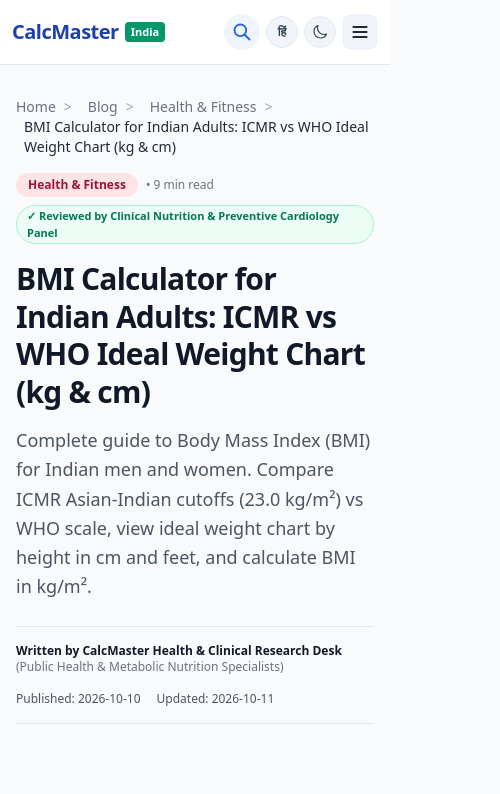
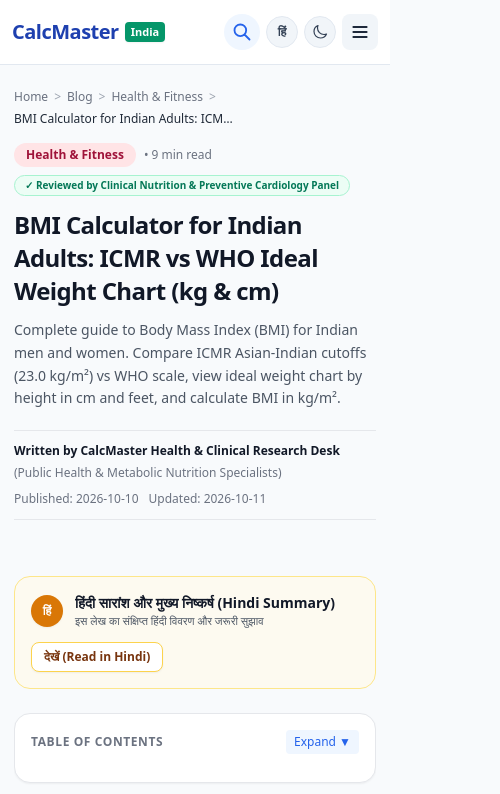
Before and after one commit to rohitstudy70-arch/calculator, a Next.js app: page /blog/bmi-chart-for-indians-icmr-guidelines in a window 390 px wide. Shown: the top 794 px of the page, 500 px wide, since content can reach past the window. Built offline with nearby package versions, Linux system fonts and the light colour scheme.

Commit message:
fix(responsive): make blog article pages, markdown tables, TOC, and embeds fully responsive

```diff
--- a/src/app/blog/[slug]/page.tsx
+++ b/src/app/blog/[slug]/page.tsx
@@ -127,7 +127,7 @@
       : null;
 
   return (
-    <div className="container mx-auto px-4 py-8 max-w-7xl">
+    <div className="container mx-auto px-3.5 sm:px-6 lg:px-8 py-6 sm:py-10 max-w-7xl overflow-hidden sm:overflow-visible">
       <script type="application/ld+json" dangerouslySetInnerHTML={{ __html: JSON.stringify(articleSchema) }} />
       <script type="application/ld+json" dangerouslySetInnerHTML={{ __html: JSON.stringify(breadcrumbSchema) }} />
       {faqSchema && (
@@ -137,8 +137,8 @@
       <Breadcrumb items={breadcrumbs} />
 
       {/* Article Header */}
-      <header className="mb-10 max-w-4xl">
-        <div className="flex flex-wrap items-center gap-2 mb-4">
+      <header className="mb-8 sm:mb-10 max-w-4xl">
+        <div className="flex flex-wrap items-center gap-2 mb-3 sm:mb-4">
           <Link
             href={`/blog/${post.category}`}
             className={`text-xs font-bold px-3 py-1 rounded-full ${categoryMeta?.badgeColor || 'bg-gray-100'}`}
@@ -149,47 +149,55 @@
             • {post.readingTime}
           </span>
           {post.reviewedBy && (
-            <span className="text-[11px] font-semibold px-2.5 py-0.5 rounded-full bg-emerald-50 dark:bg-emerald-950/40 text-emerald-700 dark:text-emerald-300 border border-emerald-200 dark:border-emerald-800">
+            <span className="text-[10px] sm:text-[11px] font-semibold px-2.5 py-0.5 rounded-full bg-emerald-50 dark:bg-emerald-950/40 text-emerald-700 dark:text-emerald-300 border border-emerald-200 dark:border-emerald-800 break-words">
               ✓ Reviewed by {post.reviewedBy}
             </span>
           )}
         </div>
 
-        <h1 className="text-3xl sm:text-4xl lg:text-5xl font-extrabold text-gray-900 dark:text-white tracking-tight leading-tight mb-4">
+        <h1 className="text-2xl sm:text-3xl md:text-4xl lg:text-5xl font-extrabold text-gray-900 dark:text-white tracking-tight leading-snug sm:leading-tight mb-3 sm:mb-4 break-words">
           {post.title}
         </h1>
 
-        <p className="text-lg text-gray-600 dark:text-gray-300 leading-relaxed mb-6">
+        <p className="text-sm sm:text-base md:text-lg text-gray-600 dark:text-gray-300 leading-relaxed mb-5 sm:mb-6">
           {post.description}
         </p>
 
         {/* Author / Date Bar */}
-        <div className="flex flex-wrap items-center justify-between gap-4 py-4 border-y border-gray-200 dark:border-gray-700 text-xs text-gray-600 dark:text-gray-400">
-          <div>
-            <span className="font-bold text-gray-900 dark:text-white block sm:inline mr-2">
+        <div className="flex flex-col sm:flex-row sm:items-center justify-between gap-2.5 sm:gap-4 py-3 sm:py-4 border-y border-gray-200 dark:border-gray-700 text-xs text-gray-600 dark:text-gray-400">
+          <div className="flex flex-wrap items-center gap-1.5">
+            <span className="font-bold text-gray-900 dark:text-white">
               Written by {post.author}
             </span>
             {post.authorRole && (
               <span className="text-gray-500 dark:text-gray-400">({post.authorRole})</span>
             )}
           </div>
-          <div className="flex items-center gap-4">
+          <div className="flex flex-wrap items-center gap-2.5 sm:gap-4 text-gray-500 dark:text-gray-400">
             <span>Published: {post.publishedAt}</span>
+            <span className="hidden sm:inline" aria-hidden="true">•</span>
             <span>Updated: {post.updatedAt}</span>
           </div>
         </div>
       </header>
 
       {/* Main Grid: Article Content + Sticky Sidebar */}
-      <div className="grid grid-cols-1 lg:grid-cols-12 gap-12">
+      <div className="grid grid-cols-1 lg:grid-cols-12 gap-8 lg:gap-12 items-start">
         {/* Left Column: Article Body */}
-        <article className="lg:col-span-8 flex flex-col">
+        <article className="lg:col-span-8 flex flex-col min-w-0 w-full overflow-hidden sm:overflow-visible">
           {/* Hindi Summary Accordion */}
           {post.hindiSummary && <BilingualSection data={post.hindiSummary} />}
 
+          {/* Mobile Table of Contents (shown only on screens < lg) */}
+          {post.toc && post.toc.length > 0 && (
+            <div className="lg:hidden not-prose mb-6 sm:mb-8">
+              <TableOfContents items={post.toc} />
+            </div>
+          )}
+
           {/* Rendered Markdown Content */}
           <div
-            className="prose prose-blue dark:prose-invert max-w-none text-gray-800 dark:text-gray-200 prose-headings:font-bold prose-headings:text-gray-900 dark:prose-headings:text-white prose-a:text-blue-600 dark:prose-a:text-blue-400 prose-table:text-sm prose-th:bg-gray-100 dark:prose-th:bg-gray-800 prose-th:p-3 prose-td:p-3"
+            className="prose prose-blue dark:prose-invert max-w-none text-gray-800 dark:text-gray-200 break-words prose-headings:font-bold prose-headings:text-gray-900 dark:prose-headings:text-white prose-a:text-blue-600 dark:prose-a:text-blue-400 prose-table:text-xs sm:prose-table:text-sm prose-th:bg-gray-100 dark:prose-th:bg-gray-800 prose-th:p-2.5 sm:prose-th:p-3 prose-td:p-2.5 sm:prose-td:p-3 prose-img:rounded-xl prose-img:mx-auto"
             dangerouslySetInnerHTML={{ __html: post.htmlContent }}
           />
 
@@ -202,14 +210,14 @@
           )}
 
           {/* Ad Slot */}
-          <div className="my-10">
+          <div className="my-8 sm:my-10">
             <AdSlot id={`blog-ad-${post.slug}`} height={90} className="rounded-2xl overflow-hidden" />
           </div>
 
           {/* FAQs Section */}
           {post.faqs && post.faqs.length > 0 && (
-            <section className="not-prose my-12">
-              <h2 className="text-2xl font-bold text-gray-900 dark:text-white mb-6">
+            <section className="not-prose my-8 sm:my-12">
+              <h2 className="text-xl sm:text-2xl font-bold text-gray-900 dark:text-white mb-4 sm:mb-6">
                 Frequently Asked Questions
               </h2>
               <FAQ items={post.faqs} />
@@ -218,7 +226,7 @@
 
           {/* Official Sources Cited */}
           {post.sources && post.sources.length > 0 && (
-            <section className="not-prose my-8 p-6 bg-gray-50 dark:bg-gray-800/50 rounded-2xl border border-gray-200 dark:border-gray-700">
+            <section className="not-prose my-6 sm:my-8 p-4 sm:p-6 bg-gray-50 dark:bg-gray-800/50 rounded-2xl border border-gray-200 dark:border-gray-700">
               <h3 className="text-xs font-bold text-gray-500 uppercase tracking-wider mb-3">
                 Official Sources & References Cited
               </h3>
@@ -234,22 +242,24 @@
           )}
 
           {/* Disclaimer Note */}
-          <div className="not-prose p-4 rounded-xl bg-amber-50/60 dark:bg-amber-950/30 border border-amber-200 dark:border-amber-900/40 text-xs text-amber-900 dark:text-amber-200">
-            <strong>Disclaimer:</strong> The calculations, tax rules, and financial examples presented in this article are for general educational purposes and do not constitute formal financial, investment, or legal advice. Always verify with official guidelines or a certified financial planner.
+          <div className="not-prose p-3.5 sm:p-4 rounded-xl bg-amber-50/60 dark:bg-amber-950/30 border border-amber-200 dark:border-amber-900/40 text-xs text-amber-900 dark:text-amber-200">
+            <strong>Disclaimer:</strong> The calculations, health metrics, and nutritional guidance presented in this article are for general educational purposes and do not constitute formal medical or dietary advice. Always consult a qualified physician or certified clinical dietitian for clinical diagnosis.
           </div>
 
           <LastUpdated date={post.updatedAt} />
         </article>
 
         {/* Right Column: Sticky Table of Contents & Related Tools */}
-        <aside className="lg:col-span-4 flex flex-col gap-6">
+        <aside className="lg:col-span-4 flex flex-col gap-6 w-full min-w-0">
           <div className="sticky top-20 flex flex-col gap-6">
-            {/* Table of Contents */}
-            <TableOfContents items={post.toc} />
+            {/* Table of Contents (Desktop only) */}
+            <div className="hidden lg:block">
+              <TableOfContents items={post.toc} />
+            </div>
 
             {/* Related Calculators Box */}
             {post.relatedCalculators && post.relatedCalculators.length > 0 && (
-              <div className="p-5 bg-white dark:bg-gray-800 rounded-2xl border border-gray-200 dark:border-gray-700 shadow-sm">
+              <div className="p-4 sm:p-5 bg-white dark:bg-gray-800 rounded-2xl border border-gray-200 dark:border-gray-700 shadow-sm">
                 <h3 className="text-xs font-bold text-gray-500 dark:text-gray-400 uppercase tracking-wider mb-4">
                   Related Calculators
                 </h3>
@@ -277,19 +287,19 @@
 
       {/* 3 Related Articles Section */}
       {relatedPosts.length > 0 && (
-        <section className="mt-20 pt-12 border-t border-gray-200 dark:border-gray-700">
-          <div className="flex justify-between items-center mb-8">
-            <h2 className="text-2xl font-bold text-gray-900 dark:text-white">
+        <section className="mt-12 sm:mt-20 pt-8 sm:pt-12 border-t border-gray-200 dark:border-gray-700">
+          <div className="flex flex-col sm:flex-row sm:items-center justify-between gap-3 mb-6 sm:mb-8">
+            <h2 className="text-xl sm:text-2xl font-bold text-gray-900 dark:text-white">
               Related Articles & Reading
             </h2>
             <Link
               href="/blog"
-              className="text-xs font-bold text-blue-600 dark:text-blue-400 hover:underline"
+              className="text-xs font-bold text-blue-600 dark:text-blue-400 hover:underline self-start sm:self-auto"
             >
               Browse All Articles →
             </Link>
           </div>
-          <div className="grid grid-cols-1 md:grid-cols-3 gap-6">
+          <div className="grid grid-cols-1 sm:grid-cols-2 md:grid-cols-3 gap-6">
             {relatedPosts.map((rPost) => (
               <BlogCard key={rPost.slug} post={rPost} />
             ))}
--- a/src/components/blog/BilingualSection.tsx
+++ b/src/components/blog/BilingualSection.tsx
@@ -13,17 +13,17 @@
   if (!data) return null;
 
   return (
-    <div className="not-prose my-8 bg-amber-50/70 dark:bg-amber-950/20 border border-amber-200 dark:border-amber-800/60 rounded-2xl p-6 transition-all">
-      <div className="flex items-center justify-between">
-        <div className="flex items-center gap-3">
-          <span className="w-8 h-8 rounded-full bg-amber-600 text-white font-bold flex items-center justify-center text-xs shadow-sm">
+    <div className="not-prose my-6 sm:my-8 bg-amber-50/70 dark:bg-amber-950/20 border border-amber-200 dark:border-amber-800/60 rounded-2xl p-4 sm:p-6 transition-all">
+      <div className="flex flex-col sm:flex-row sm:items-center justify-between gap-3">
+        <div className="flex items-center gap-3 min-w-0">
+          <span className="w-8 h-8 rounded-full bg-amber-600 text-white font-bold flex items-center justify-center text-xs shadow-sm shrink-0">
             हिं
           </span>
-          <div>
-            <h3 className="text-base font-bold text-gray-900 dark:text-white">
+          <div className="min-w-0">
+            <h3 className="text-sm sm:text-base font-bold text-gray-900 dark:text-white truncate sm:whitespace-normal">
               हिंदी सारांश और मुख्य निष्कर्ष (Hindi Summary)
             </h3>
-            <p className="text-xs text-gray-600 dark:text-gray-300">
+            <p className="text-[11px] sm:text-xs text-gray-600 dark:text-gray-300">
               इस लेख का संक्षिप्त हिंदी विवरण और जरूरी सुझाव
             </p>
           </div>
@@ -32,7 +32,7 @@
         <button
           type="button"
           onClick={() => setIsOpen(!isOpen)}
-          className="text-xs font-semibold px-3 py-1.5 rounded-lg bg-white dark:bg-gray-800 text-amber-900 dark:text-amber-300 border border-amber-300 dark:border-amber-700 shadow-sm hover:bg-amber-100 transition-colors"
+          className="self-start sm:self-center shrink-0 text-xs font-semibold px-3 py-1.5 rounded-lg bg-white dark:bg-gray-800 text-amber-900 dark:text-amber-300 border border-amber-300 dark:border-amber-700 shadow-sm hover:bg-amber-100 dark:hover:bg-gray-700 transition-colors"
         >
           {isOpen ? 'छुपाएं (Hide)' : 'देखें (Read in Hindi)'}
         </button>
--- a/src/components/blog/CalculatorEmbed.tsx
+++ b/src/components/blog/CalculatorEmbed.tsx
@@ -55,19 +55,19 @@
   }
 
   return (
-    <div className="not-prose my-10 p-6 md:p-8 bg-gradient-to-br from-blue-50/60 via-white to-slate-50 dark:from-gray-900 dark:via-gray-800 dark:to-gray-900 rounded-3xl border border-blue-200/70 dark:border-blue-900/50 shadow-md">
+    <div className="not-prose my-8 sm:my-10 p-3.5 sm:p-6 md:p-8 bg-gradient-to-br from-blue-50/60 via-white to-slate-50 dark:from-gray-900 dark:via-gray-800 dark:to-gray-900 rounded-2xl sm:rounded-3xl border border-blue-200/70 dark:border-blue-900/50 shadow-md">
       <div className="flex flex-col sm:flex-row sm:items-center justify-between gap-3 mb-6 pb-4 border-b border-gray-200 dark:border-gray-700">
         <div>
           <span className="text-[11px] font-bold uppercase tracking-wider text-blue-600 dark:text-blue-400 bg-blue-100 dark:bg-blue-950/60 px-2.5 py-1 rounded-full">
             Interactive Tool Embed
           </span>
-          <h3 className="text-xl font-bold text-gray-900 dark:text-white mt-1.5">
+          <h3 className="text-lg sm:text-xl font-bold text-gray-900 dark:text-white mt-1.5">
             {title || 'Try the Calculation Tool Live'}
           </h3>
         </div>
         <Link
           href={`/${slug}`}
-          className="text-xs font-bold text-blue-600 dark:text-blue-400 hover:underline flex items-center gap-1 shrink-0"
+          className="text-xs font-bold text-blue-600 dark:text-blue-400 hover:underline flex items-center gap-1 self-start sm:self-auto shrink-0"
         >
           Open Full Page Mode
           <span aria-hidden="true">↗</span>
--- a/src/components/blog/TableOfContents.tsx
+++ b/src/components/blog/TableOfContents.tsx
@@ -37,7 +37,7 @@
 
   return (
     <nav
-      className="p-5 bg-white dark:bg-gray-800 rounded-2xl border border-gray-200 dark:border-gray-700 shadow-sm"
+      className="p-4 sm:p-5 bg-white dark:bg-gray-800 rounded-2xl border border-gray-200 dark:border-gray-700 shadow-sm"
       aria-label="Table of Contents"
     >
       <div className="flex justify-between items-center mb-3">
@@ -46,13 +46,13 @@
         </h3>
         <button
           onClick={() => setIsOpen(!isOpen)}
-          className="md:hidden text-xs text-blue-600 dark:text-blue-400 font-medium"
+          className="lg:hidden text-xs text-blue-600 dark:text-blue-400 font-medium px-2 py-1 rounded bg-blue-50 dark:bg-blue-950/40"
         >
-          {isOpen ? 'Collapse' : 'Expand'}
+          {isOpen ? 'Collapse ▲' : 'Expand ▼'}
         </button>
       </div>
 
-      <ul className={`space-y-2 text-xs ${isOpen ? 'block' : 'hidden md:block'}`}>
+      <ul className={`space-y-2 text-xs ${isOpen ? 'block' : 'hidden lg:block'} max-h-[60vh] overflow-y-auto scrollbar-thin`}>
         {items.map((item) => (
           <li
             key={item.id}
@@ -66,6 +66,9 @@
                 if (el) {
                   el.scrollIntoView({ behavior: 'smooth' });
                   setActiveId(item.id);
+                  if (typeof window !== 'undefined' && window.innerWidth < 1024) {
+                    setIsOpen(false);
+                  }
                 }
               }}
               className={`block py-0.5 transition-colors line-clamp-1 ${
--- a/src/components/ui/Breadcrumb.tsx
+++ b/src/components/ui/Breadcrumb.tsx
@@ -31,25 +31,29 @@
         dangerouslySetInnerHTML={{ __html: JSON.stringify(schema) }}
       />
       <nav aria-label="Breadcrumb" className={`mb-4 ${className || ''}`}>
-        <ol className="flex flex-wrap items-center space-x-2 text-sm text-gray-500 dark:text-gray-400">
+        <ol className="flex flex-wrap items-center gap-1.5 sm:gap-2 text-xs sm:text-sm text-gray-500 dark:text-gray-400">
           {items.map((item, index) => {
             const isLast = index === items.length - 1;
             return (
-              <li key={index} className="flex items-center">
+              <li key={index} className="flex items-center min-w-0">
                 {isLast || !item.href ? (
-                  <span className="text-gray-800 dark:text-gray-200 font-medium" aria-current="page">
+                  <span
+                    className="text-gray-800 dark:text-gray-200 font-medium truncate max-w-[220px] sm:max-w-md md:max-w-xl"
+                    aria-current="page"
+                    title={item.label}
+                  >
                     {item.label}
                   </span>
                 ) : (
                   <Link
                     href={item.href}
-                    className="hover:text-blue-800 dark:hover:text-blue-400 transition-colors"
+                    className="hover:text-blue-800 dark:hover:text-blue-400 transition-colors shrink-0"
                   >
                     {item.label}
                   </Link>
                 )}
                 {!isLast && (
-                  <span className="mx-2 text-gray-400 select-none">
+                  <span className="ml-1.5 sm:ml-2 text-gray-400 select-none shrink-0" aria-hidden="true">
                     &gt;
                   </span>
                 )}
--- a/src/lib/blog.ts
+++ b/src/lib/blog.ts
@@ -63,6 +63,12 @@
     const cleanText = text.replace(/<[^>]*>/g, '');
     const id = slugify(cleanText);
     return `<h${depth} id="${id}" class="scroll-mt-24">${text}</h${depth}>`;
+  };
+
+  const originalTable = renderer.table.bind(renderer);
+  renderer.table = (token) => {
+    const html = originalTable(token);
+    return `<div class="w-full overflow-x-auto my-6 rounded-xl border border-gray-200 dark:border-gray-700 shadow-sm scrollbar-thin"><div class="inline-block min-w-full align-middle">${html}</div></div>`;
   };
 
   marked.setOptions({
```
Also changed, not shown: src/app/globals.css (+19 -0 lines).
